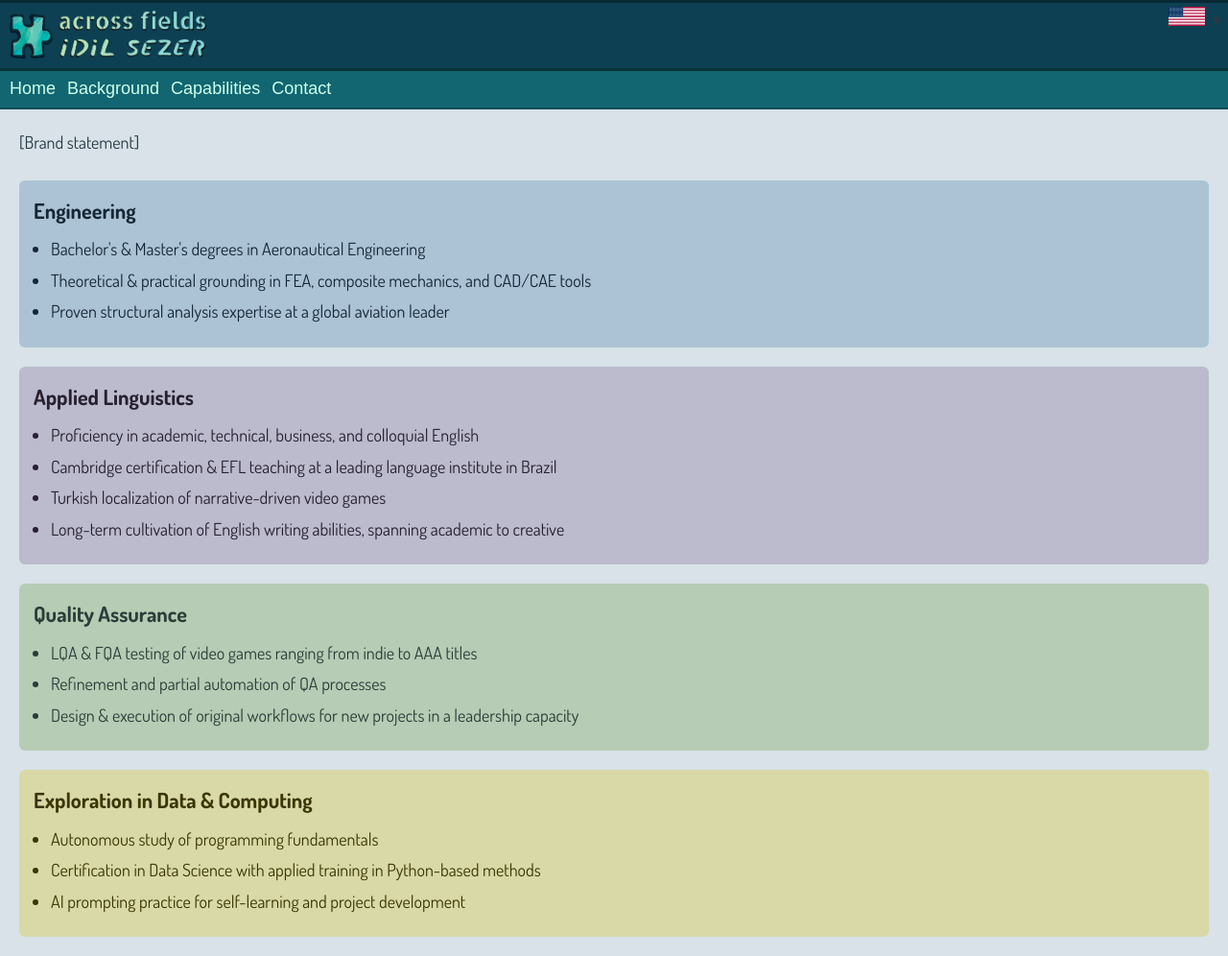
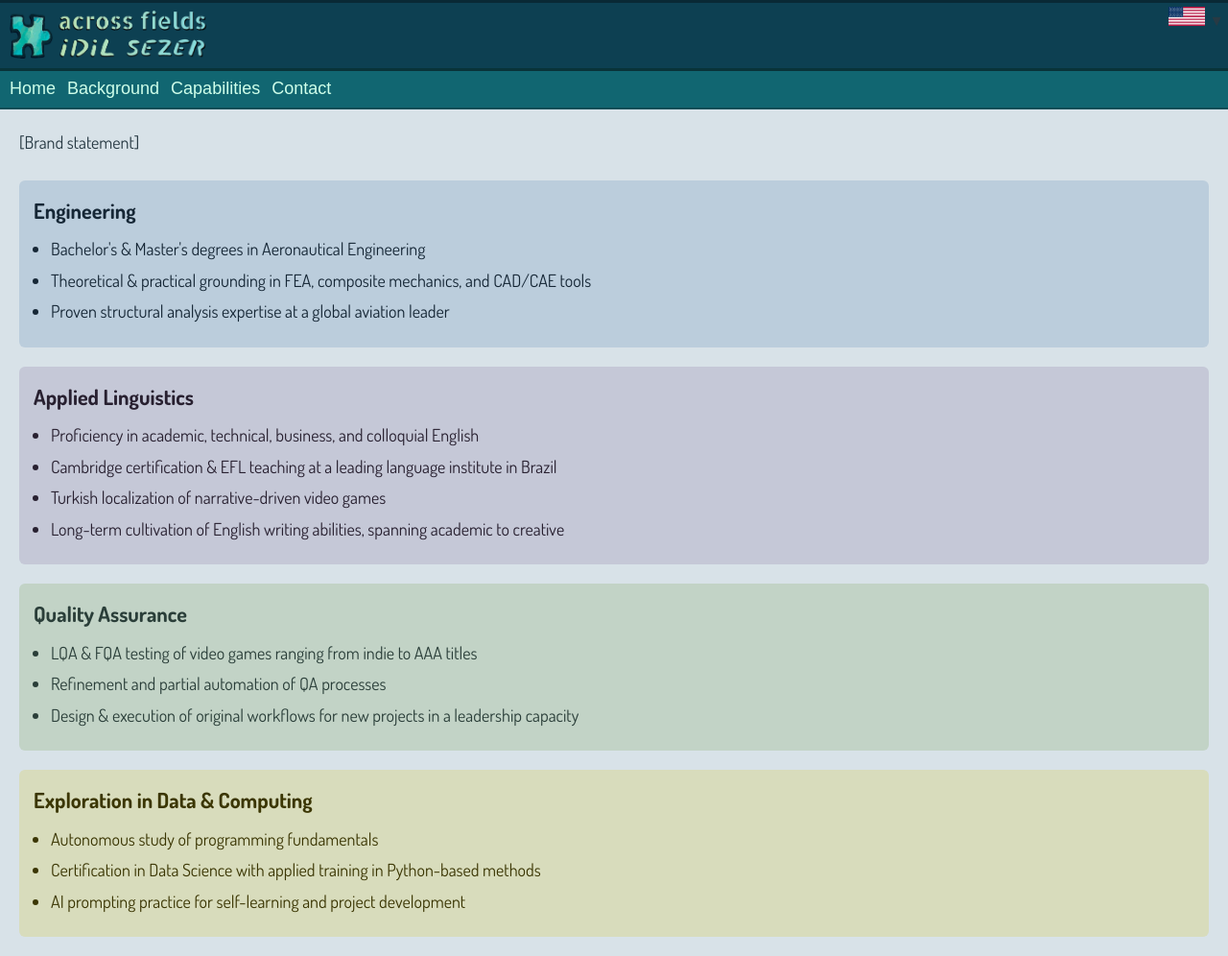
Before and after one commit to acrossfields/idilsezer, a Jekyll site: the page built from en/index.md, in a window 1280 px wide. Shown: the whole page at 96% size. Built offline with Jekyll 4.4.1, drawn with Linux system fonts in a browser that asks for light colours; some web fonts are replaced.

Commit message:
Update style.scss

```diff
--- a/assets/css/style.scss
+++ b/assets/css/style.scss
@@ -88,7 +88,7 @@ body a:hover {
   margin: 20px;
   padding: 8px 15px;
   color: #162736;
-  background-color: #acc3d5;
+  background-color: #bbcddc;
   border-radius: 6px;
 }
 
@@ -96,7 +96,7 @@ body a:hover {
   margin: 20px;
   padding: 8px 15px;
   color: #282030;
-  background-color: #bbbbcd;
+  background-color: #c5c8d7;
   border-radius: 6px;
 }
 
@@ -104,7 +104,7 @@ body a:hover {
   margin: 20px;
   padding: 8px 15px;
   color: #2a3e39;
-  background-color: #b7ccb4;
+  background-color: #c2d3c6;
   border-radius: 6px;
 }
 
@@ -112,6 +112,6 @@ body a:hover {
   margin: 20px;
   padding: 8px 15px;
   color: #3b3603;
-  background-color: #d8d9a6;
+  background-color: #d8dcbc;
   border-radius: 6px;
 }
```
